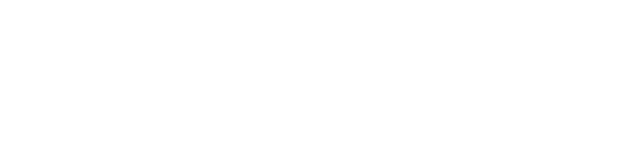
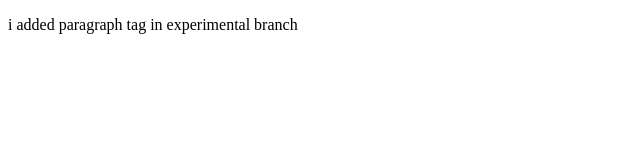
Before and after one commit to katsrk37/website-01, a plain HTML site: page index.html in a window 1280 px wide. Shown: the whole page, without its empty margins (0-640 px from the left). Drawn offline with Linux system fonts and the light colour scheme.

Commit message:
I added paragraph tag in to experimental branch

```diff
--- a/index.html
+++ b/index.html
@@ -8,7 +8,7 @@
 </head>
 <body>
 
-
+    <p>i added paragraph tag in experimental branch</p>
 
 
     <script src="script.js"></script>
```
